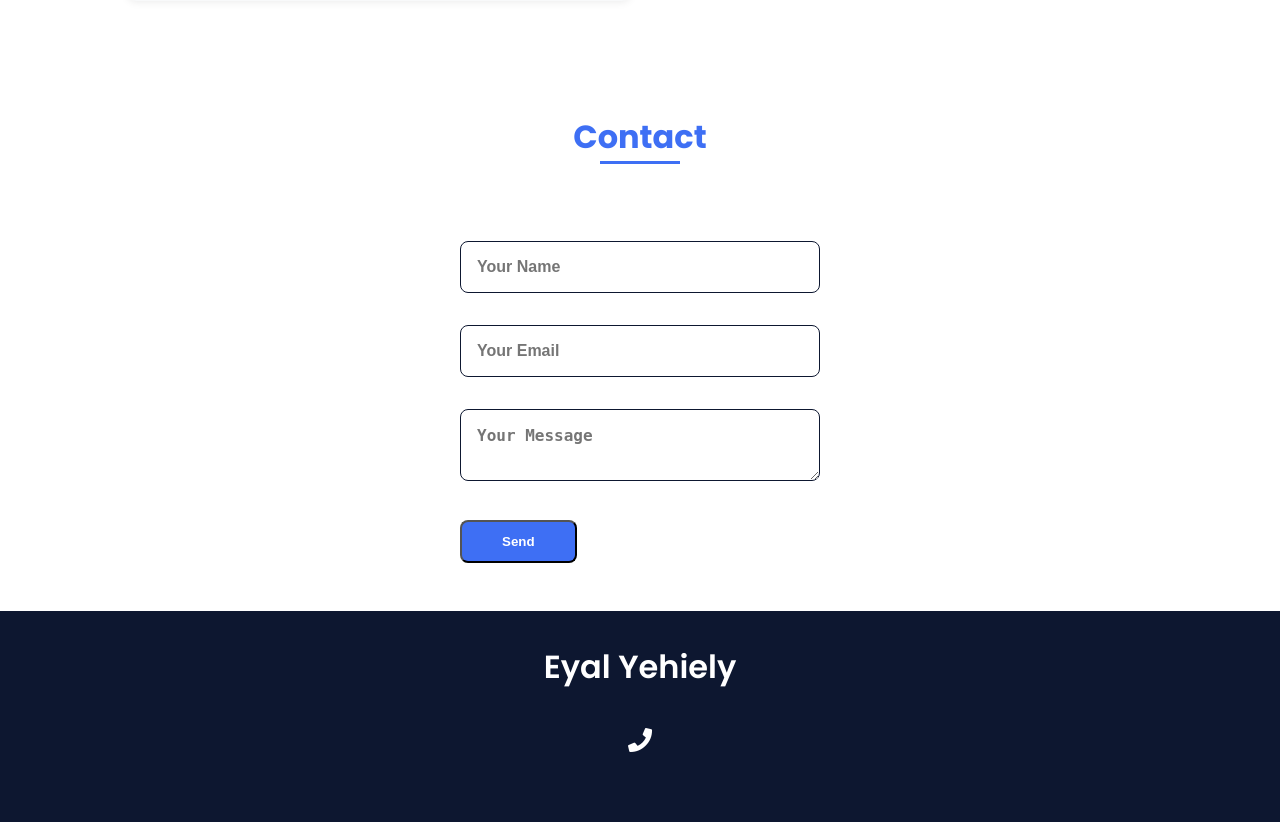
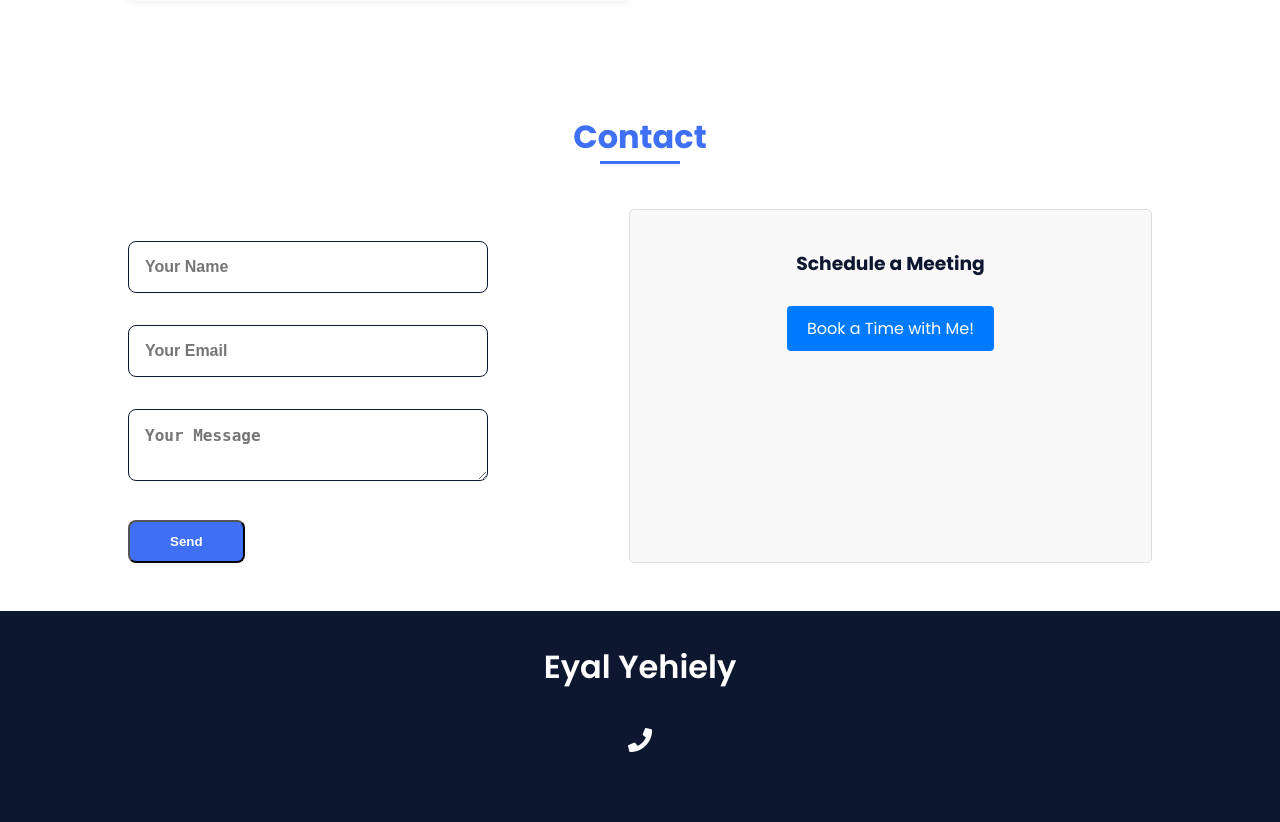
Before and after one commit to eyalyehiely/portfolio, a Flask app: page / in a window 1280 px wide. Shown: the part 2921-3743 px from the top of the page. Run offline with Flask 3, Linux system fonts and the light colour scheme.

Commit message:
add calendly link to contact section

```diff
--- a/static/css/style.css
+++ b/static/css/style.css
@@ -563,3 +563,47 @@ img {
     grid-template-columns: repeat(2, 1fr); /* Maintain 2 columns on larger screens */
   }
 }
+
+
+.contact__container {
+  display: flex;
+  flex-wrap: wrap; /* Ensure responsiveness */
+  justify-content: space-between;
+  gap: 20px; /* Space between form and Calendly link */
+}
+
+.contact__form-container {
+  flex: 1; /* Adjust form width */
+  min-width: 300px; /* Minimum width for responsiveness */
+}
+
+.calendly__container {
+  flex: 1; /* Adjust Calendly link width */
+  padding: 20px;
+  border: 1px solid #ddd;
+  border-radius: 5px;
+  text-align: center;
+  background-color: #f9f9f9;
+  min-width: 300px; /* Minimum width for responsiveness */
+}
+
+.calendly__link {
+  display: inline-block;
+  margin-top: 10px;
+  padding: 10px 20px;
+  background-color: #007bff;
+  color: white;
+  text-decoration: none;
+  border-radius: 4px;
+  transition: background-color 0.3s;
+}
+
+.calendly__link:hover {
+  background-color: #0056b3;
+}
+
+@media (max-width: 768px) {
+  .contact__container {
+      flex-direction: column; /* Stack form and Calendly link vertically on smaller screens */
+  }
+}
--- a/templates/index.html
+++ b/templates/index.html
@@ -382,6 +382,7 @@
         <h2 class="section-title">Contact</h2>
 
         <div class="contact__container bd-grid">
+          <div class="contact__form-container">
             <form action="/send_email" method="POST" class="contact__form">
               <input
                 type="text"
@@ -405,6 +406,18 @@
               ></textarea>
               <button type="submit" class="button">Send</button>
             </form>
+          </div>
+
+          <!-- Calendly embed link container -->
+          <div class="calendly__container">
+            <h3>Schedule a Meeting</h3>
+            <a
+              href="https://calendly.com/eyalwork0/30min"
+              target="_blank"
+              class="calendly__link"
+              >Book a Time with Me!</a
+            >
+          </div>
         </div>
       </section>
     </main>
```
Lines whose indentation alone changed are shown as unchanged.
